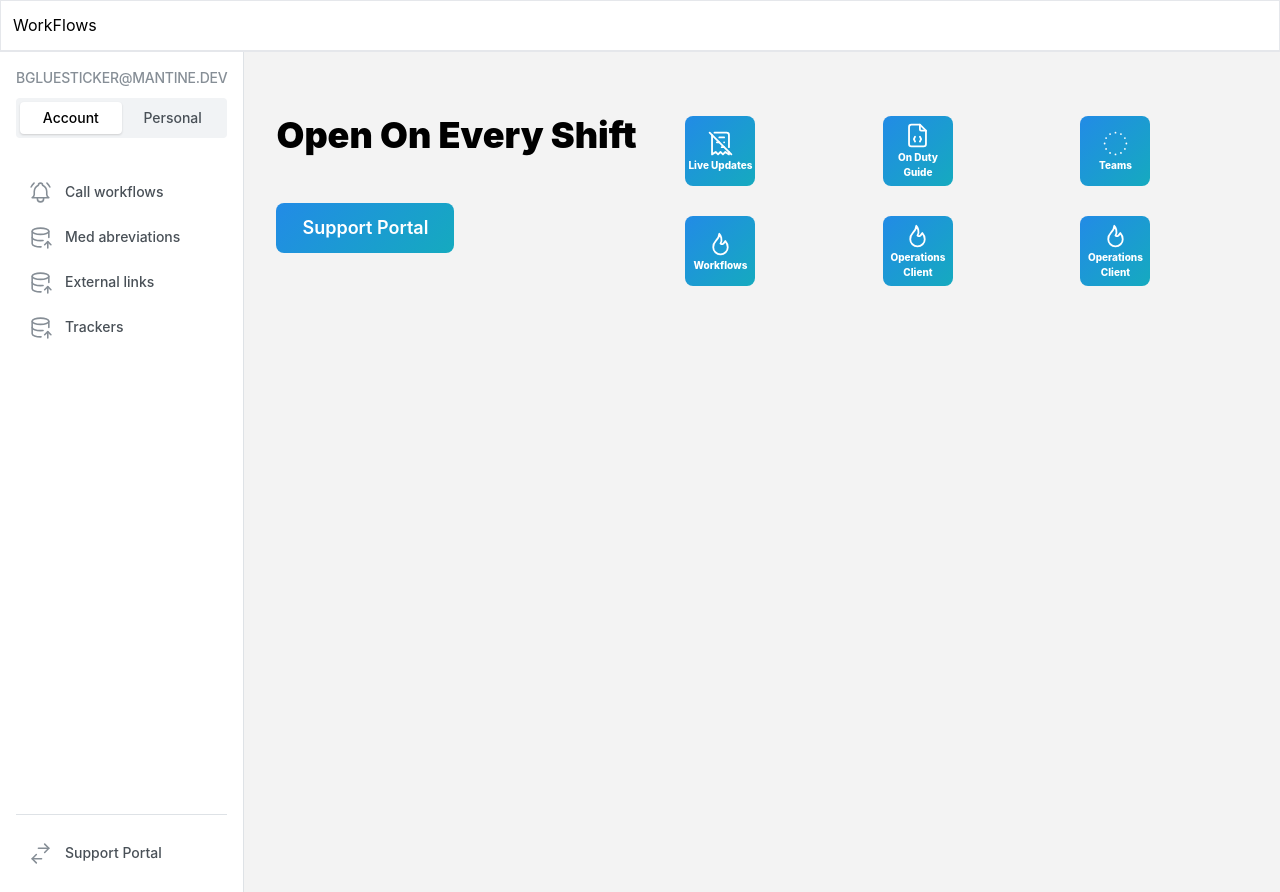
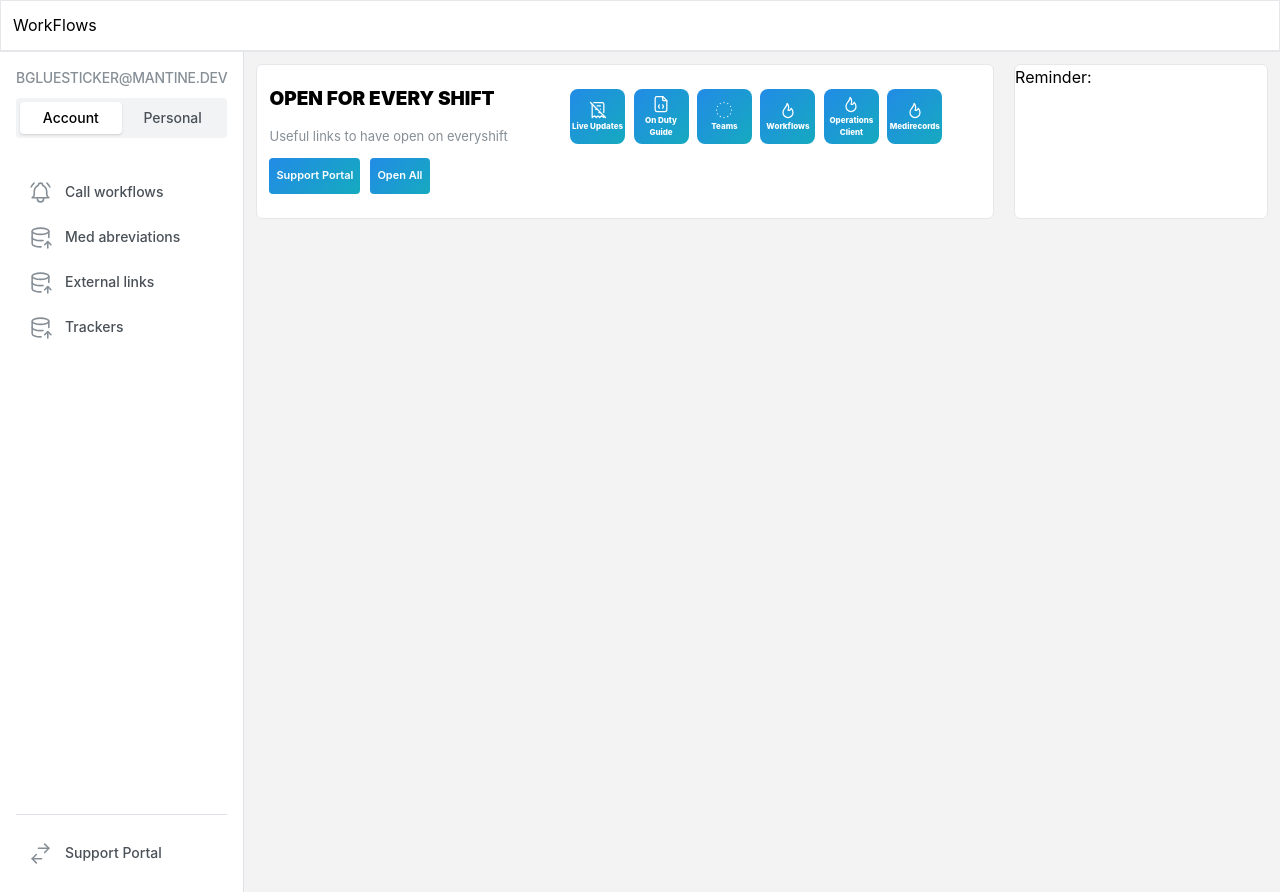
Before and after one commit to Johnnsonkp/workflow-client, a React (Vite) app: page / in a window 1280 px wide. Built offline with nearby package versions, Linux system fonts and the light colour scheme.

Commit message:
:ui: ui build for top banner dashboard

```diff
--- a/src/App.jsx
+++ b/src/App.jsx
@@ -40,16 +40,21 @@ function App() {
       console.error("Error:", error);
     }
   }
-
+  // border: 1px solid rgba(111, 111, 111, 0.5);
   return (
     <>
-      {/* <h1>Data: {data}</h1> */}
-      <DisplayContainer
-        title={"Open On Every Shift"}
-        title_1={'Support Portal'}
-        link_1={'Support Portal'}
-      />
-
+      <div className='flex justify-between'>
+        <div className='flex-[0.73] bg-white rounded-md border border-black-500'>
+          <DisplayContainer
+            title={"OPEN FOR EVERY SHIFT"}
+          />
+        </div>
+        <div className='flex-[0.25] bg-white rounded-md border border-black-500'>
+          <div>
+            <h1>Reminder:</h1>
+          </div>
+        </div>
+      </div>
     </>
   )
 }
--- a/src/Boilerplate.jsx
+++ b/src/Boilerplate.jsx
@@ -60,7 +60,7 @@ function PageBoilerPlate({ component }) {
         <>
             <Nav />
             <div className='flex justify-between min-h-[93vh]'>
-                <nav className={`${classes.navbar} flex-[0.1]`}>
+                <nav className={`${classes.navbar} flex-[0.17]`}>
                     <div>
                         <Text fw={500} size="sm" className={classes.title} c="dimmed" mb="xs">
                         bgluesticker@mantine.dev
@@ -90,7 +90,7 @@ function PageBoilerPlate({ component }) {
                     </div>
                 </nav>
 
-                <div className='w-[100%] flex-[0.9]'>
+                <div className='w-[100%] flex-[0.9] p-3'>
                     {component}
                 </div>
             </div>
--- a/src/components/displayContainer/DisplayContainer.jsx
+++ b/src/components/displayContainer/DisplayContainer.jsx
@@ -7,89 +7,120 @@ import classes from './display.module.css'
 const features = [
   {
     icon: IconReceiptOff,
-    title: <a href="https://myemergencydr-my.sharepoint.com/:w:/g/personal/cgallagher_myemergencydr_com_au/ETEtAKkP90RHnuQta46uXGMBr-mBAcNbKKp6cXH9lFKJzg?e=TcldQL" target='_blank'>Live Updates</a>,
+    title: "Live Updates",
     description: 'All packages are published under MIT license, you can use Mantine in any project',
+    link: "https://myemergencydr-my.sharepoint.com/:w:/g/personal/cgallagher_myemergencydr_com_au/ETEtAKkP90RHnuQta46uXGMBr-mBAcNbKKp6cXH9lFKJzg?e=TcldQL"
   },
   {
     icon: IconFileCode,
-    title: <a href="https://myemergencydr-my.sharepoint.com/:w:/g/personal/cgallagher_myemergencydr_com_au/ETEtAKkP90RHnuQta46uXGMBr-mBAcNbKKp6cXH9lFKJzg?e=TcldQL" target='_blank'>On Duty Guide</a>,
+    title: "On Duty Guide",
     description: 'Build type safe applications, all components and hooks export types',
+    link: "https://myemergencydr-my.sharepoint.com/:w:/g/personal/cgallagher_myemergencydr_com_au/ETEtAKkP90RHnuQta46uXGMBr-mBAcNbKKp6cXH9lFKJzg?e=TcldQL",
   },
   {
     icon: IconCircleDotted,
-    title: <a href="https://myemergencydr-my.sharepoint.com/:w:/g/personal/cgallagher_myemergencydr_com_au/ETEtAKkP90RHnuQta46uXGMBr-mBAcNbKKp6cXH9lFKJzg?e=TcldQL" target='_blank'>Teams</a>,
+    title: "Teams",
     description:
       'With new :focus-visible selector focus ring will appear only when user navigates with keyboard',
+    link: "https://teams.microsoft.com/",
   },
   {
     icon: IconFlame,
     title: <a href="https://myemergencydr-my.sharepoint.com/:w:/g/personal/cgallagher_myemergencydr_com_au/ETEtAKkP90RHnuQta46uXGMBr-mBAcNbKKp6cXH9lFKJzg?e=TcldQL" target='_blank'>Workflows</a>,
     description:
       'Customize colors, spacing, shadows, fonts and many other settings with global theme object',
+    link: "https://myemergencydr-my.sharepoint.com/:w:/g/personal/cgallagher_myemergencydr_com_au/ETEtAKkP90RHnuQta46uXGMBr-mBAcNbKKp6cXH9lFKJzg?e=TcldQL",
   },
   {
     icon: IconFlame,
     title: <a href="https://myemergencydr-my.sharepoint.com/:w:/g/personal/cgallagher_myemergencydr_com_au/ETEtAKkP90RHnuQta46uXGMBr-mBAcNbKKp6cXH9lFKJzg?e=TcldQL" target='_blank'>Operations Client</a>,
     description:
       'Customize colors, spacing, shadows, fonts and many other settings with global theme object',
+    link: "https://myemergencydr-my.sharepoint.com/:w:/g/personal/cgallagher_myemergencydr_com_au/ETEtAKkP90RHnuQta46uXGMBr-mBAcNbKKp6cXH9lFKJzg?e=TcldQL",
   },
   {
     icon: IconFlame,
-    title: <a href="https://myemergencydr-my.sharepoint.com/:w:/g/personal/cgallagher_myemergencydr_com_au/ETEtAKkP90RHnuQta46uXGMBr-mBAcNbKKp6cXH9lFKJzg?e=TcldQL" target='_blank'>Operations Client</a>,
+    title: "Medirecords",
     description:
       'Customize colors, spacing, shadows, fonts and many other settings with global theme object',
+    link: "https://app.medirecords.com/",
   }
 ];
 
+const links = [
+  "https://myemergencydr.sharepoint.com/sites/SupportPortal",
+  "https://myemergencydr-my.sharepoint.com/:w:/g/personal/cgallagher_myemergencydr_com_au/ETEtAKkP90RHnuQta46uXGMBr-mBAcNbKKp6cXH9lFKJzg?e=TcldQL",
+  "https://flex.twilio.com/",
+  "https://app.medirecords.com/",
+  "https://teams.microsoft.com/",
+  "https://myemergencydr.sharepoint.com/:x:/s/SupportPortal/EREZQd-TRu9LkIx6kGaukbkBGfqC4AeTmOF-dsyTkvqnhw?e=GqC75B",
+  "https://myemergencydr.sharepoint.com/sites/SupportPortal/Document%20library/Operations%20Client%20Spreadsheet%20(3).xlsx?web=1",
+  "https://myemergencydr.sharepoint.com/:f:/s/OperationsGroup/ErrLnRFxdS5NipBhkUe_CK4Bt2MV4brld926Xkxr2cmKVQ?e=XXTRYv",
+  "https://myemergencydr.sharepoint.com/:x:/r/sites/SupportPortal/_layouts/15/Doc.aspx?sourcedoc=%7b57A57C5A-0745-4462-9B2D-DB8A33B2AF70%7d&file=PSO%20Admin%20Guide.xlsx&action=default&mobileredirect=true&web=1"
+];
+
+function openLinks() {
+  links.forEach(link => window.open(link, '_blank'));
+}
+
 export const DisplayContainer = (props) => {
   const items = features.map((feature) => (
-    <div key={feature.title}>
+    <a key={feature.title} href={feature.link} target="_blank">
       <ThemeIcon
-        size={70}
+        size={55}
         radius="md"
         variant="gradient"
         gradient={{ deg: 133, from: 'blue', to: 'cyan' }}
         className='flex-col'
       >
-        <feature.icon style={{ width: rem(29), height: rem(29) }} stroke={1.5} />
-        {/* <Text fz="sm" mt="sm" fw={500} className='text-1xl'> */}
-        <Text mt="0" fw={800} className='!text-[10px] text-center'>
+        <feature.icon style={{ width: rem(20), height: rem(20) }} stroke={1.5} />
+        <Text mt="0" fw={800} className='!text-[8px] text-center'>
             {feature.title}
         </Text>
       </ThemeIcon>
-      {/* <Text fz="lg" mt="sm" fw={500}>
-        {feature.title}
-      </Text> */}
-      {/* <Text c="dimmed" fz="sm">
-        {feature.description}
-      </Text> */}
-    </div>
+    </a>
   ));
 
   return (
     <div className={classes.wrapper}>
       <Grid gutter={10}>
         <Grid.Col span={{ base: 12, md: 5 }}>
-          <Title className={classes.title} order={2}>
+          <Title className={classes.title} order={2} style={{fontSize: "19px"}}>
             {props.title}
           </Title>
-          {/* <Text c="dimmed">
-            Build fully functional accessible web applications faster than ever – Mantine includes
-            more than 120 customizable components and hooks to cover you in any situation
-          </Text> */}
+          <Text c="dimmed" className='!text-[13px]'>
+            Useful links to have open on everyshift
+          </Text>
 
           <Button
             variant="gradient"
             gradient={{ deg: 133, from: 'blue', to: 'cyan' }}
-            size="lg"
-            radius="md"
-            mt="xl"
+            size="sm"
+            radius="sm"
+            mt="sm"
+            mr="xs"
+            className='!text-[11px] !p-[7px]'
           >
             Support Portal
           </Button>
+
+          <Button
+            variant="gradient"
+            gradient={{ deg: 133, from: 'blue', to: 'cyan' }}
+            size="sm"
+            radius="sm"
+            mt="sm"
+            className='!text-[11px] !p-[7px]'
+            onClick={() => openLinks()}
+          >
+            Open All
+          </Button>
         </Grid.Col>
-        <Grid.Col span={{ base: 12, md: 7 }}>
-          <SimpleGrid cols={{ base: 1, md: 3 }} spacing={30}>
+
+        {/* <Grid.Col span={{ base: 12, md: 4 }}> */}
+        <Grid.Col span={{ base: 12, md: 6 }}>
+          {/* <SimpleGrid cols={{ base: 1, md: 3 }} spacing={30}> */}
+          <SimpleGrid cols={{ base: 1, md: 6 }} spacing={30}>
             {items}
           </SimpleGrid>
         </Grid.Col>
--- a/src/components/displayContainer/display.module.css
+++ b/src/components/displayContainer/display.module.css
@@ -1,12 +1,15 @@
 .wrapper {
-    padding: calc(var(--mantine-spacing-xl) * 2) var(--mantine-spacing-xl);
+    padding: calc(var(--mantine-spacing-sm) * 2) var(--mantine-spacing-sm);
+    border-radius: 10px;
+    width: 100%;
   }
 
   .title {
     font-family:
       Greycliff CF,
       var(--mantine-font-family);
-    font-size: rem(36px);
+    /* font-size: rem(36px); */
+    font-size: rem(10px);
     font-weight: 900;
     line-height: 1.1;
     margin-bottom: var(--mantine-spacing-md);
```
